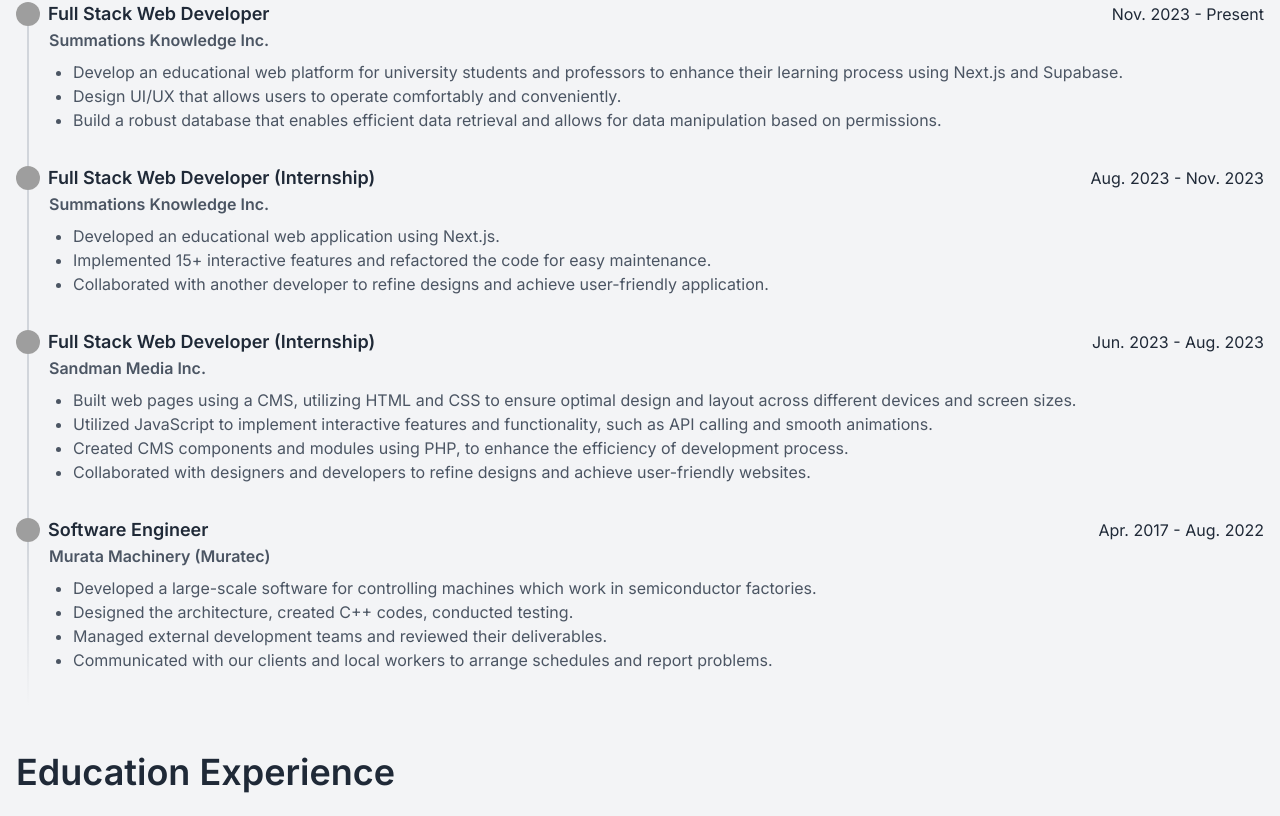
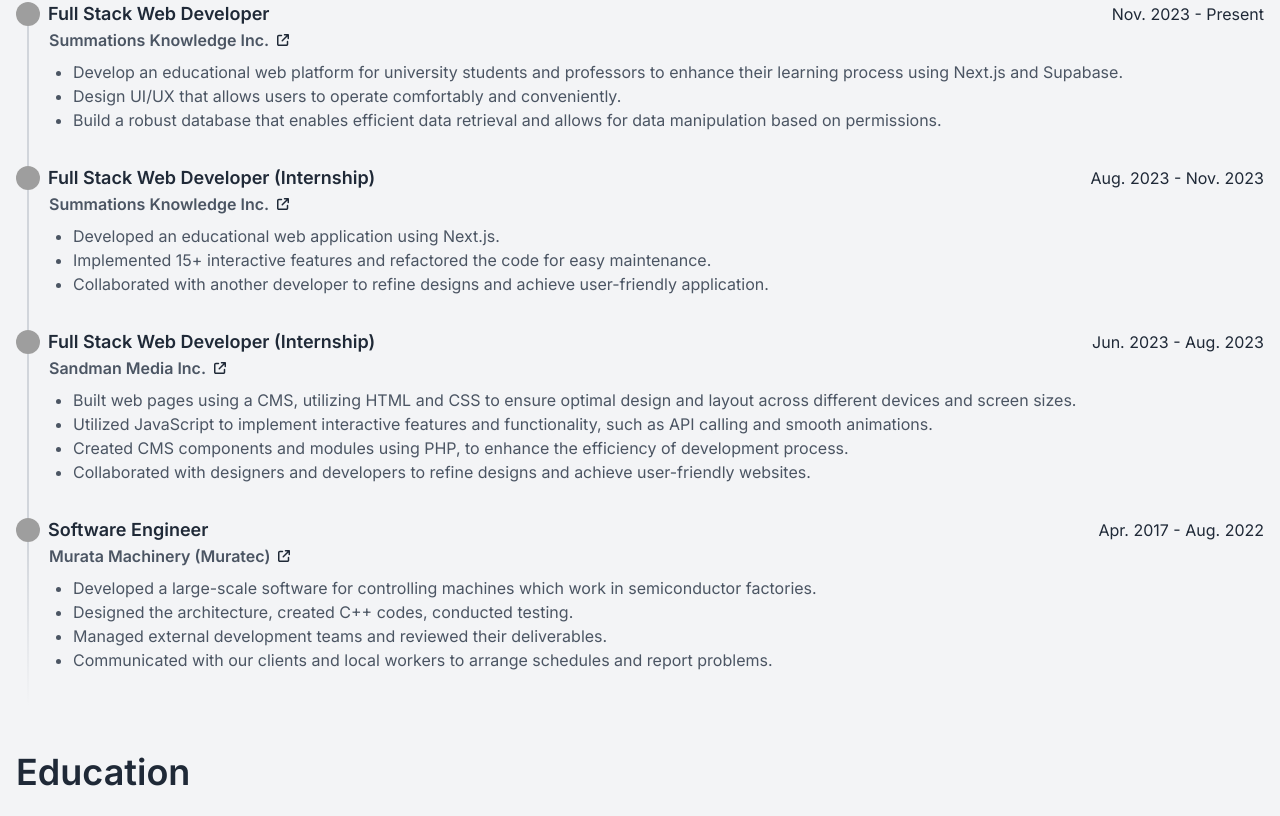
Before and after one commit to seihello/new-portfolio, a Next.js app: page / in a window 1280 px wide. Shown: the part 3152-3968 px from the top of the page. Built offline with nearby package versions, Linux system fonts and the light colour scheme; grey boxes are pictures that could not be loaded; what tailwindcss-text-fill would draw is missing.

Commit message:
feat: add links to the experience items

```diff
--- a/components/home/experiences/experience-item.tsx
+++ b/components/home/experiences/experience-item.tsx
@@ -1,3 +1,5 @@
+import { FaArrowUpRightFromSquare } from "react-icons/fa6";
+
 type Props = {
   organization: string;
   country: string;
@@ -22,7 +24,7 @@
   return (
     <div className="relative flex flex-col py-4">
       <div
-        className={`absolute left-3 top-[42px] hidden h-[calc(100%-24px)] w-[2px] -translate-x-1/2 sm:block ${isFinal ? "from-gray-300 to-transparent bg-gradient-to-b" : "bg-gray-300"}`}
+        className={`absolute left-3 top-[42px] hidden h-[calc(100%-24px)] w-[2px] -translate-x-1/2 sm:block ${isFinal ? "bg-gradient-to-b from-gray-300 to-transparent" : "bg-gray-300"}`}
       />
       <div className="flex flex-col items-center justify-between gap-x-2 sm:flex-row sm:justify-between">
         {/* <div className="flex size-6 items-center justify-center rounded-full bg-gray-800 opacity-50">
@@ -42,8 +44,11 @@
         </p>
       </div>
       <div className="flex flex-col gap-y-2 pl-0 sm:pl-[33px]">
-        <div className="flex items-center gap-x-4">
-          <p className="w-full font-semibold text-gray-600">{organization}</p>
+        <div className="flex items-center gap-x-2">
+          <p className="font-semibold text-gray-600">{organization}</p>
+          <a href={link} target="_blank">
+            <FaArrowUpRightFromSquare size={12} />
+          </a>
         </div>
         <ul className="list-disc pl-6">
           {descriptions.map((description, index) => (
--- a/components/home/experiences/experiences-section.tsx
+++ b/components/home/experiences/experiences-section.tsx
@@ -24,9 +24,7 @@
           </div>
         </div>
         <div className="flex w-full flex-col gap-y-2">
-          <h2 className="w-full text-4xl font-semibold">
-            Education Experience
-          </h2>
+          <h2 className="w-full text-4xl font-semibold">Education</h2>
           <div className="flex w-full flex-col">
             {educationExperiences.map((educationExperience, index) => (
               <ExperienceItem
```
